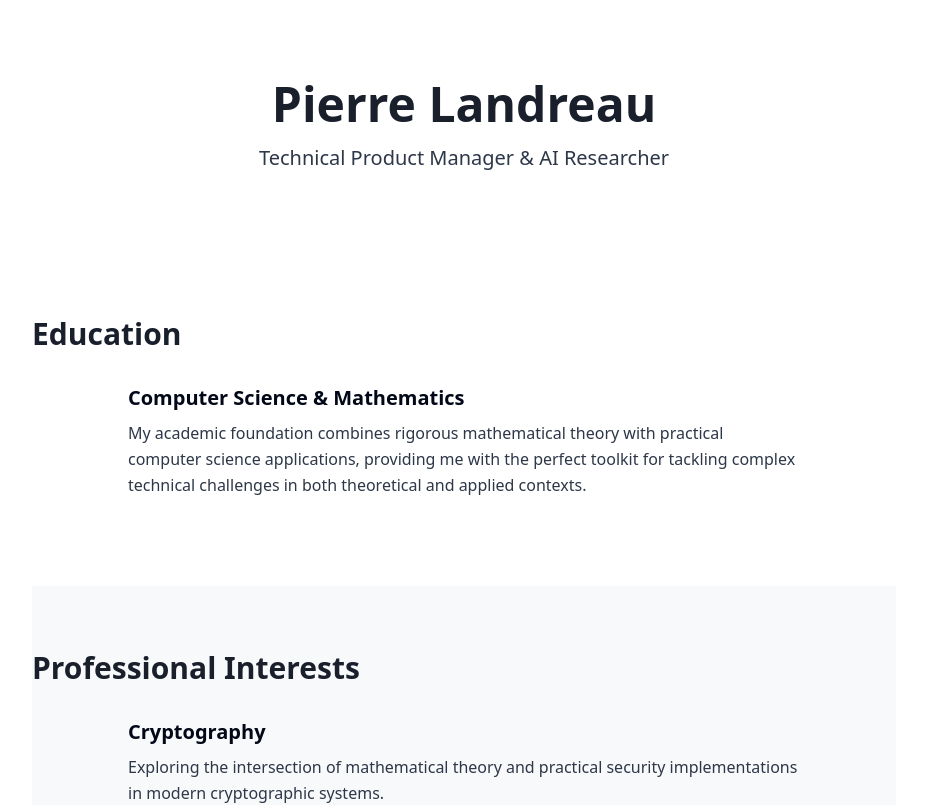
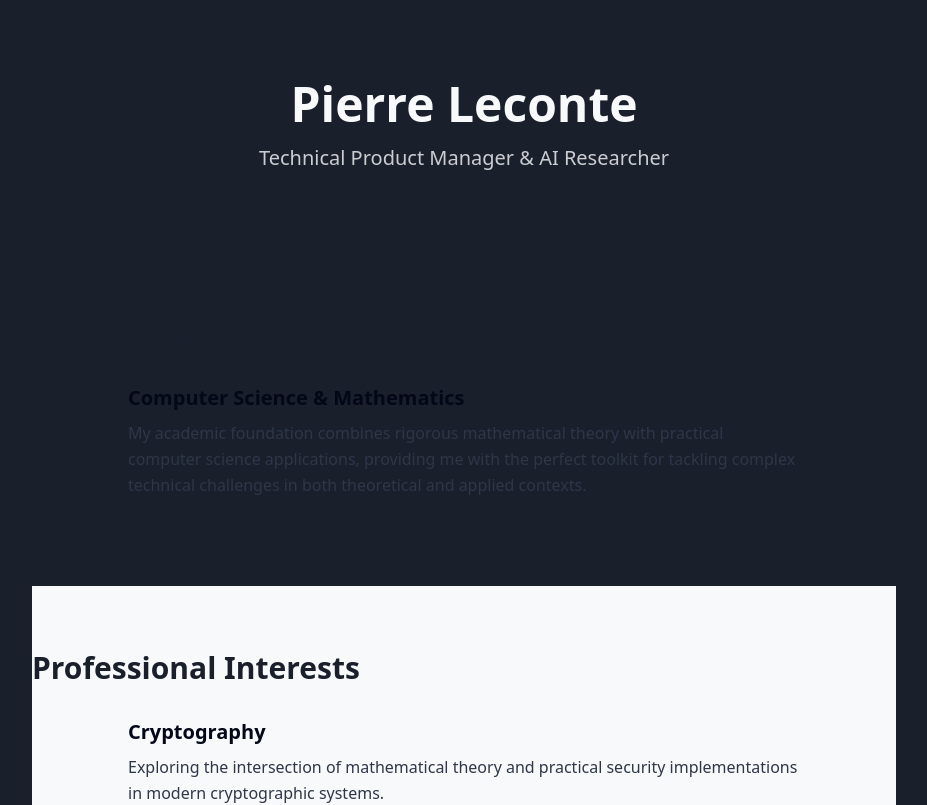
Before and after one commit to PierreL349/pierresite, a React (Vite) app: page / in a window 1280 px wide. Shown: the top 805 px of the page, without its empty margins (176-1103 px from the left). Built offline with nearby package versions, Linux system fonts and the light colour scheme.

Commit message:
Update styling and name
Changed the background color to black and updated the last name from Landreau to Leconte in the header component.
[skip gpt_engineer]

```diff
--- a/src/components/Header.tsx
+++ b/src/components/Header.tsx
@@ -3,8 +3,8 @@ import React from 'react';
 const Header = () => {
   return (
     <header className="py-20 text-center animate-fade-in">
-      <h1 className="text-5xl font-bold text-navy mb-4">Pierre Landreau</h1>
-      <p className="text-xl text-textdark">Technical Product Manager & AI Researcher</p>
+      <h1 className="text-5xl font-bold text-softwhite mb-4">Pierre Leconte</h1>
+      <p className="text-xl text-softwhite/80">Technical Product Manager & AI Researcher</p>
     </header>
   );
 };
--- a/src/pages/Index.tsx
+++ b/src/pages/Index.tsx
@@ -7,7 +7,7 @@ import PersonalInterests from '../components/PersonalInterests';
 
 const Index = () => {
   return (
-    <div className="min-h-screen bg-white">
+    <div className="min-h-screen bg-navy">
       <div className="max-w-4xl mx-auto px-4">
         <Header />
         <Education />
```
